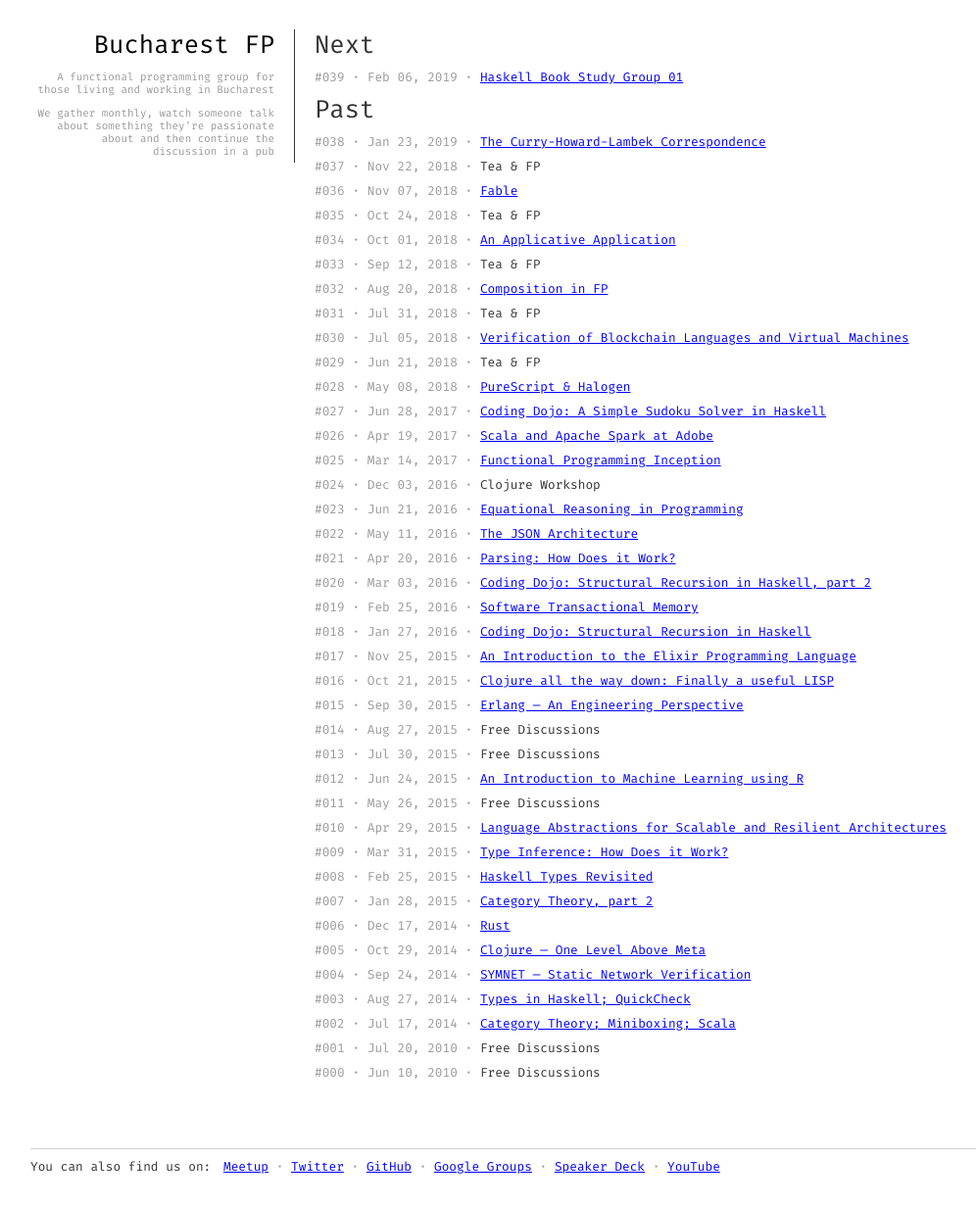
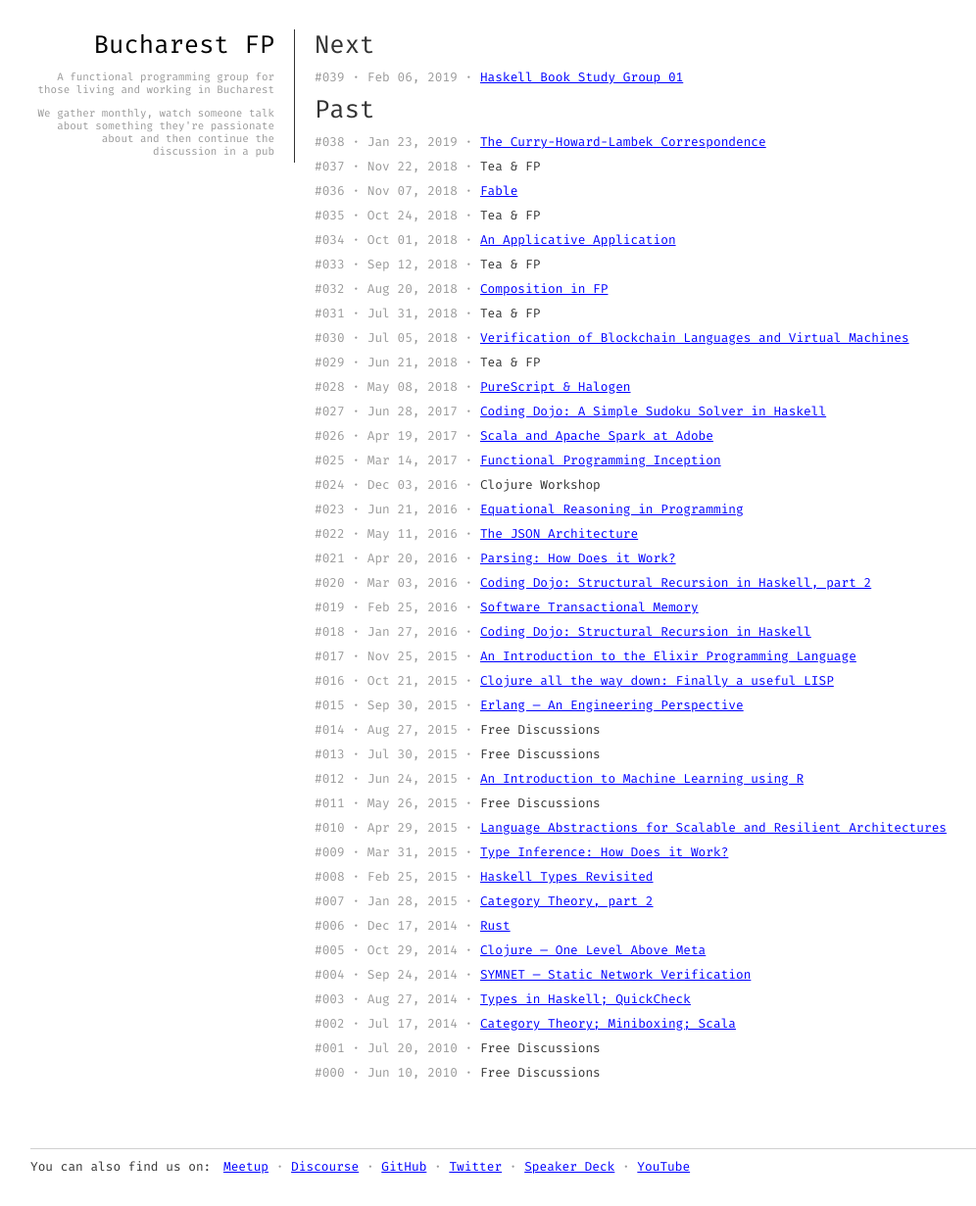
Before and after one commit to bucharestfp/bucharestfp.github.io, a Jekyll site: the page built from index.md, in a window 1280 px wide. Shown: the whole page at 98% size, without its empty margins (109-1105 px from the left). Built offline with Jekyll 4.4.1, drawn with Linux system fonts in a browser that asks for light colours.

Commit message:
Remove Google Groups link and add the Discourse one

```diff
--- a/_layouts/default.html
+++ b/_layouts/default.html
@@ -24,11 +24,12 @@
     You can also find us on:
     <ul>
       <li><a href="http://www.meetup.com/bucharestfp/">Meetup</a></li>
+      <li><a href="https://discuss.bucharestfp.ro/">Discourse</a></li>
+      <li><a href="https://github.com/bucharestfp/">GitHub</a></li>
       <li><a href="https://twitter.com/bucharestfp/">Twitter</a></li>
-      <li><a href="https://github.com/bucharestfp/">GitHub</a></li>
-      <li><a href="https://groups.google.com/forum/#!forum/bucharestfp">Google Groups</a></li>
       <li><a href="https://speakerdeck.com/bucharestfp">Speaker Deck</a></li>
       <li><a href="https://www.youtube.com/channel/UCCQ-fEN_sFNdHF_ZqZPMw5w">YouTube</a></li>
+      <!-- <li><a href="https://groups.google.com/forum/#!forum/bucharestfp">Google Groups</a></li> -->
     </ul>
   </div>
 </div>
```
